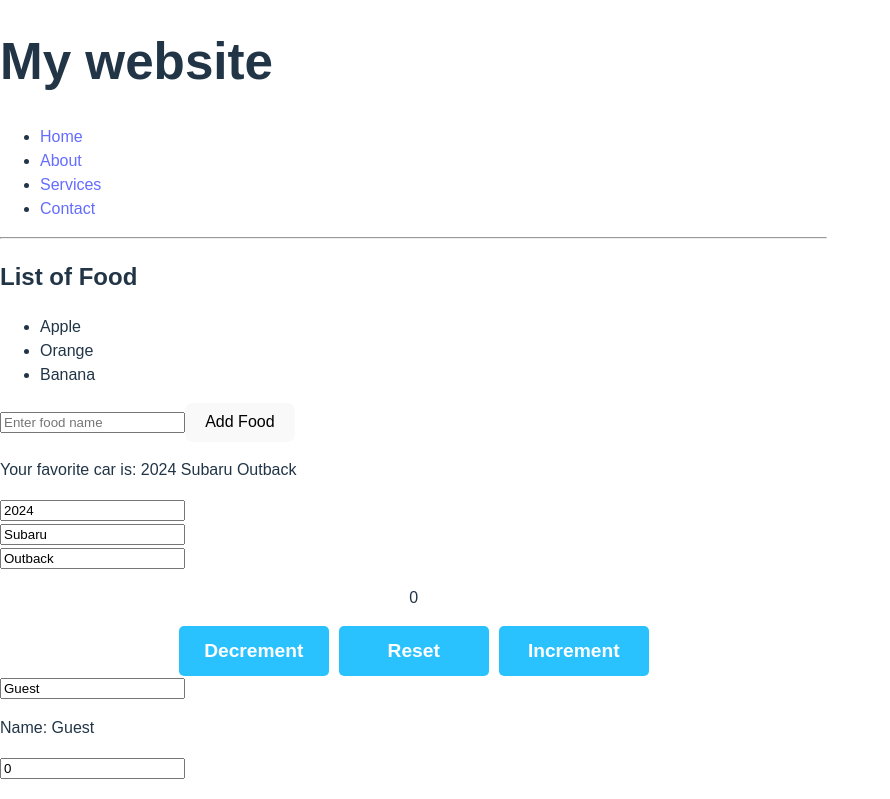
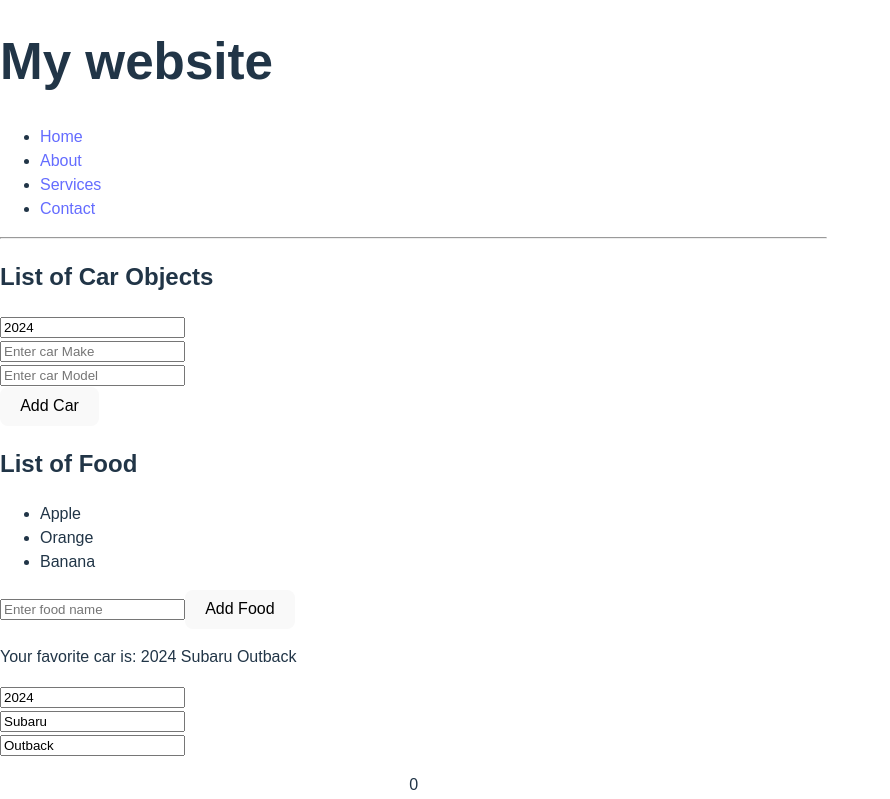
Before and after one commit to makarenkoj/my-react-app, a React (Vite) app: page / in a window 1280 px wide. Shown: the top 799 px of the page, without its empty margins (0-890 px from the left). Built offline with nearby package versions, Linux system fonts and the light colour scheme.

Commit message:
create array object

```diff
--- /dev/null
+++ b/src/AddObject.jsx
@@ -0,0 +1,54 @@
+import { useState } from "react";
+
+function AddObject(){
+
+    const [cars, setCars] = useState([]),
+          [carYear, setCarYear] = useState(new Date().getFullYear()),
+          [carMake, setCarMake] = useState(''),
+          [carModel, setCarModel] = useState('');
+
+    function handleAddCar(){
+        const newCar = {year: carYear, make: carMake, model: carModel};
+        setCars(c => [...c, newCar]);
+        setCarYear(new Date().getFullYear());
+        setCarMake('');
+        setCarModel('');
+    };
+
+    function handleRemoveCar(i){
+      // setCars(cars.filter((_, index) => index !== i) );
+      setCars(c => c.filter((_, index) => index !== i) );
+    };
+
+    function handleYearChange(event){
+        setCarYear(event.target.value);
+    };
+
+    function handleMakeChange(event){
+      setCarMake(event.target.value);
+    };
+
+    function handleModelChange(event){
+      setCarModel(event.target.value);
+    };
+
+    return( <div>
+                <h2>List of Car Objects</h2>
+                <ul>
+                    {cars.map((car, index) => <li key={index} onClick={() => handleRemoveCar(index)}>
+                                                  {car.year} {car.make} {car.model}
+                                              </li>)}
+
+                </ul>
+
+                <input type='number' value={carYear} onChange={handleYearChange} placeholder="Enter car Year"/><br/>
+                <input type='string' value={carMake} onChange={handleMakeChange} placeholder="Enter car Make"/><br/>
+                <input type='string' value={carModel} onChange={handleModelChange} placeholder="Enter car Model"/><br/>
+                <button onClick={handleAddCar}>Add Car</button>
+            </div>
+
+    );
+
+}
+
+export default AddObject
--- a/src/App.jsx
+++ b/src/App.jsx
@@ -15,7 +15,7 @@ import ColorPicker from './ColorPicker.jsx'
 import Updater from './Updater.jsx'
 import UpdateObject from './UpdateObject.jsx'
 import UpdateArray from './UpdateArray.jsx'
-
+import AddObject from './AddObject.jsx'
 
 function App() {
   const fruits = [{id: 1, name:'apple', calories: 95},
@@ -32,6 +32,7 @@ function App() {
   return(
       <>
           <Header></Header>
+          <AddObject></AddObject>
           <UpdateArray></UpdateArray>
           <UpdateObject></UpdateObject>
           <Updater></Updater>
```
